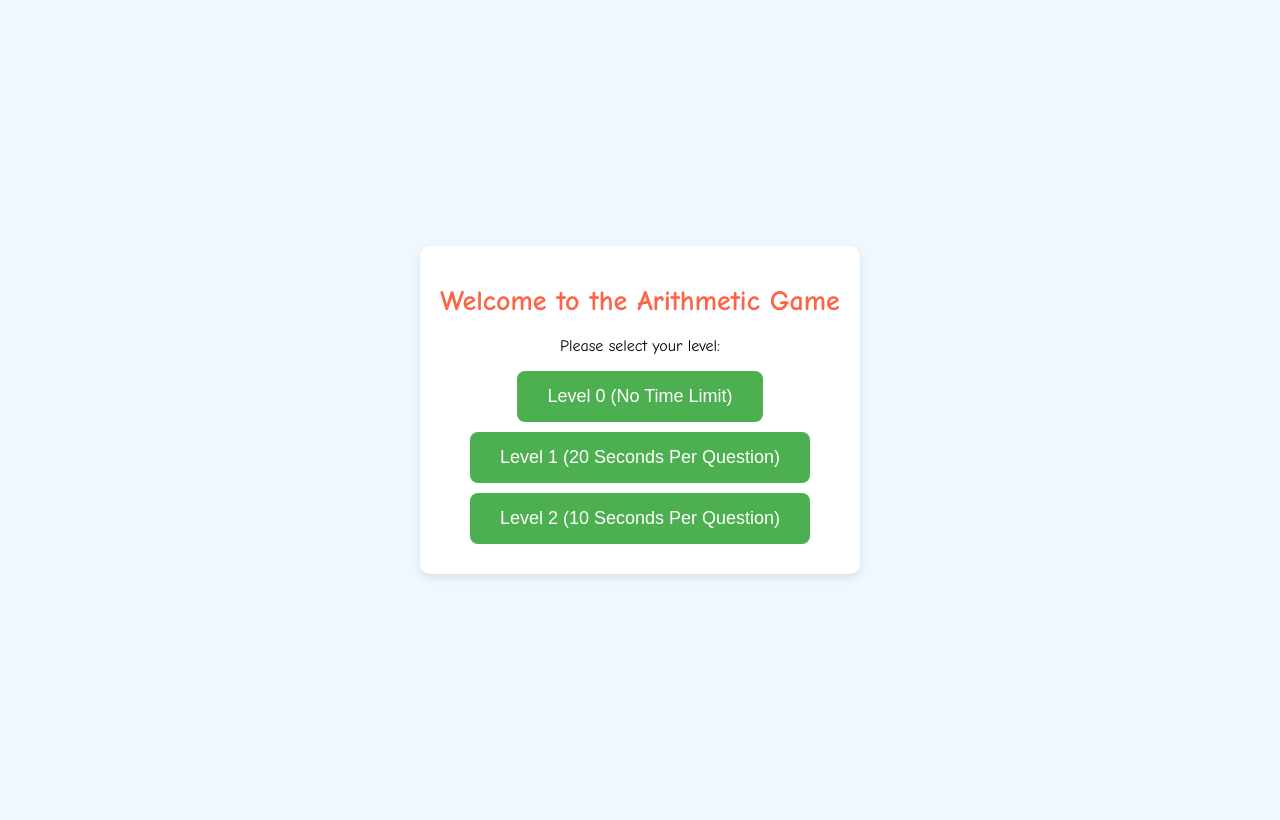
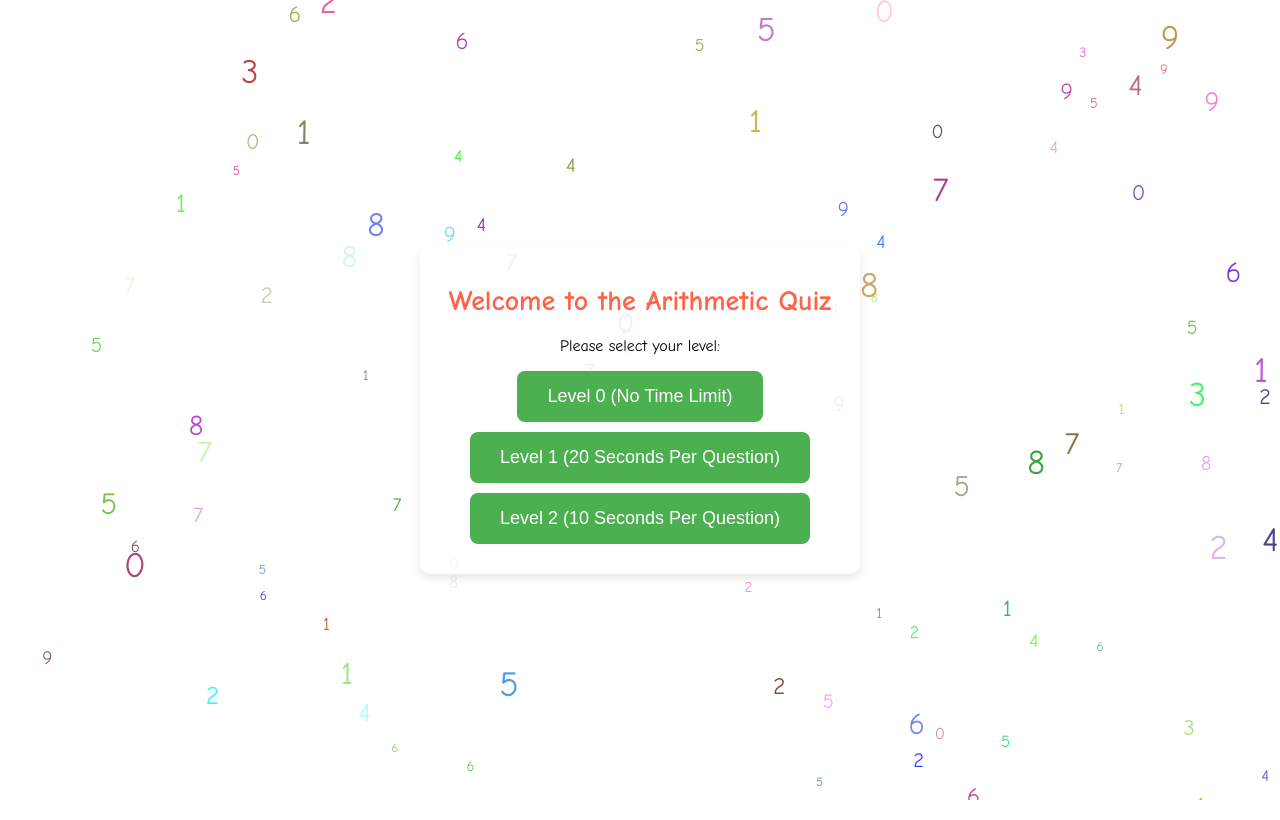
Before and after one commit to LegionerLeonid99/leolegioner.github.io, a plain HTML site: page index.html in a window 1280 px wide. Drawn offline with Linux system fonts and the light colour scheme.

Commit message:
Added animated background
The animated background is made of random numbers appearing on the screen (see JS and CSS files) added corresponding elements to all pages.

```diff
--- a/index.html
+++ b/index.html
@@ -3,12 +3,14 @@
 <head>
     <meta charset="UTF-8">
     <meta name="viewport" content="width=device-width, initial-scale=1.0">
-    <title>Welcome to the Arithmetic Game</title>
+    <title>Welcome to the Arithmetic Quiz</title>
     <link rel="stylesheet" href="style.css">
+    <script src="script.js"></script>
 </head>
 <body>
+    <div id="animatedBackground"></div>
     <div class="game-container">
-        <h1>Welcome to the Arithmetic Game</h1>
+        <h1>Welcome to the Arithmetic Quiz</h1>
         <p>Please select your level:</p>
         <center><button onclick="selectLevel(0)" class="level-button">Level 0 (No Time Limit)</button></center>
         <center><button onclick="selectLevel(1)" class="level-button">Level 1 (20 Seconds Per Question)</button></center>
--- a/script.js
+++ b/script.js
@@ -160,3 +160,20 @@ function proceedAfterModal() {
         endGame();
     }
 }
+//Falling numbers for background
+function createFallingNumber() {
+    const numberContainer = document.getElementById('animatedBackground');
+    const number = document.createElement('div');
+    number.className = 'falling-number';
+    number.textContent = Math.floor(Math.random() * 10); // Random number between 0 and 9
+    number.style.left = `${Math.random() * 100}%`; // Random horizontal position
+    number.style.color = `rgb(${Math.random() * 255}, ${Math.random() * 255}, ${Math.random() * 255})`; // Random color
+    number.style.fontSize = `${Math.random() * 24 + 12}px`; // Random font size between 12px and 36px
+
+    number.onanimationend = () => number.remove(); // Remove number after animation ends
+
+    numberContainer.appendChild(number);
+}
+
+// Reduce interval time to make numbers appear faster
+setInterval(createFallingNumber, 50); // Numbers appear every n milliseconds
--- a/style.css
+++ b/style.css
@@ -1,19 +1,20 @@
 body {
     font-family: 'Comic Sans MS', 'Arial', sans-serif;
-    background-color: #f0f8ff;
     display: flex;
     justify-content: center;
     align-items: center;
     height: 100vh;
     margin: 0;
     padding: 10px;
+    z-index: 0;
 }
 
 .game-container {
     width: 100%;
     max-width: 400px;
     padding: 20px;
-    background-color: #ffffff;
+    background-color: rgba(255, 255, 255, 0.9); ; /* Semi-transparent background */
+    z-index: 0; /* Ensure it does not overlap the background if not needed */
     border-radius: 10px;
     box-shadow: 0 4px 8px rgba(0, 0, 0, 0.1);
     text-align: center;
@@ -171,3 +172,31 @@ h1 {
 #modalButton:focus {
     background-color: #369636;
 }
+
+#animatedBackground {
+    position: fixed;
+    width: 100%;
+    height: 100%;
+    overflow: hidden;
+    top: 0;
+    left: 0;
+}
+
+.falling-number {
+    position: absolute;
+    left: 50%;
+    font-size: 24px;
+    color: rgb(128, 0, 255); /* Color will be set dynamically */
+    user-select: none; /* Prevent interaction with the numbers */
+    opacity: 0.8;
+    animation: fall 5s linear infinite;
+}
+
+@keyframes fall {
+    0% {
+        top: -50px; /* Start above the screen */
+    }
+    100% {
+        top: 100%; /* End at the bottom of the screen */
+    }
+}
```
Also changed, not shown: end.html (+2 -0 lines), game.html (+1 -0 lines), 1 other file.
